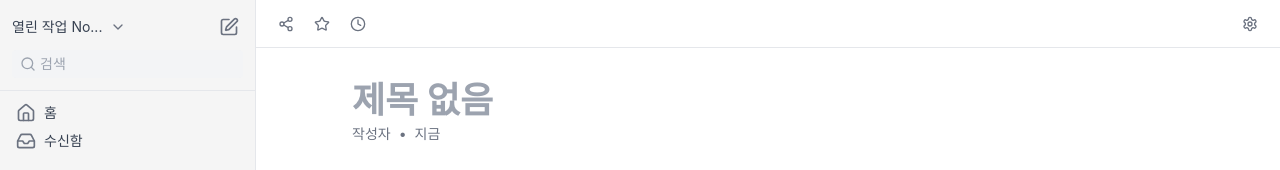
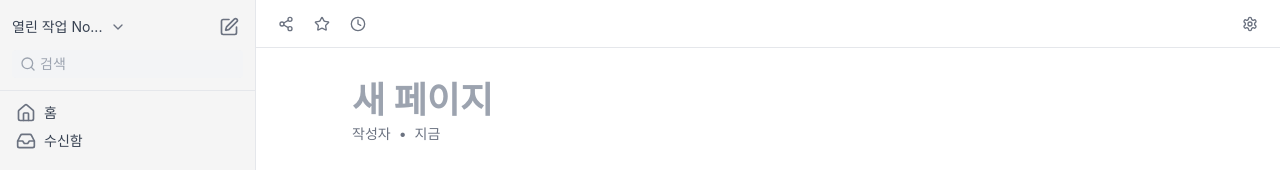
Before and after one commit to Jeong-baechoo/notion-clone-frontend, a React (Create React App) app: page / in a window 1280 px wide. Shown: the top 170 px of the page. Built offline with nearby package versions, Linux system fonts and the light colour scheme.

Commit message:
Style: 개인 페이지 기본 문구 수정

```diff
--- a/src/App.js
+++ b/src/App.js
@@ -141,7 +141,7 @@ const NotionPage = () => {
             {/* Page title */}
             <div className="mb-10">
               <div
-                className="text-4xl font-bold text-gray-800 mb-1 outline-none empty:before:content-['제목_없음'] empty:before:text-gray-400"
+                className="text-4xl font-bold text-gray-800 mb-1 outline-none empty:before:content-['새_페이지'] empty:before:text-gray-400"
                 contentEditable="true"
                 suppressContentEditableWarning={true}
                 spellCheck={false}
```
